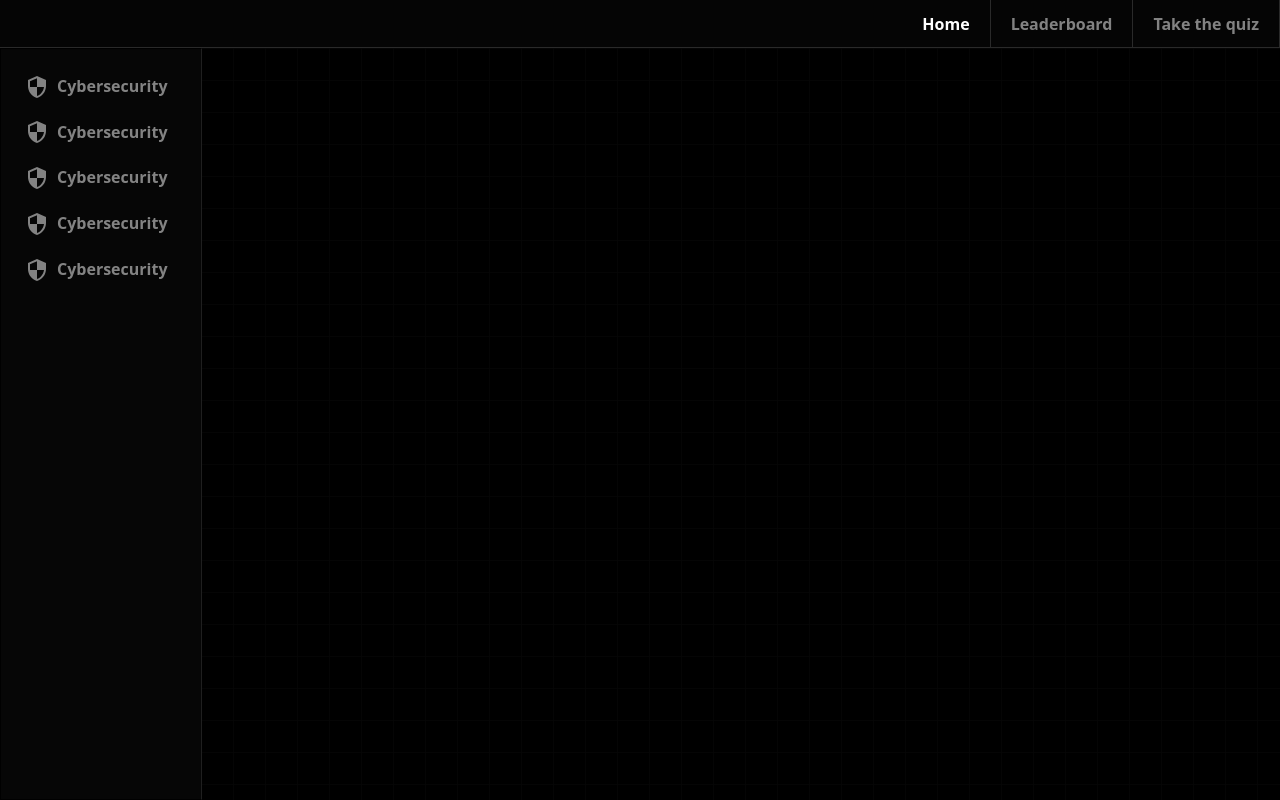
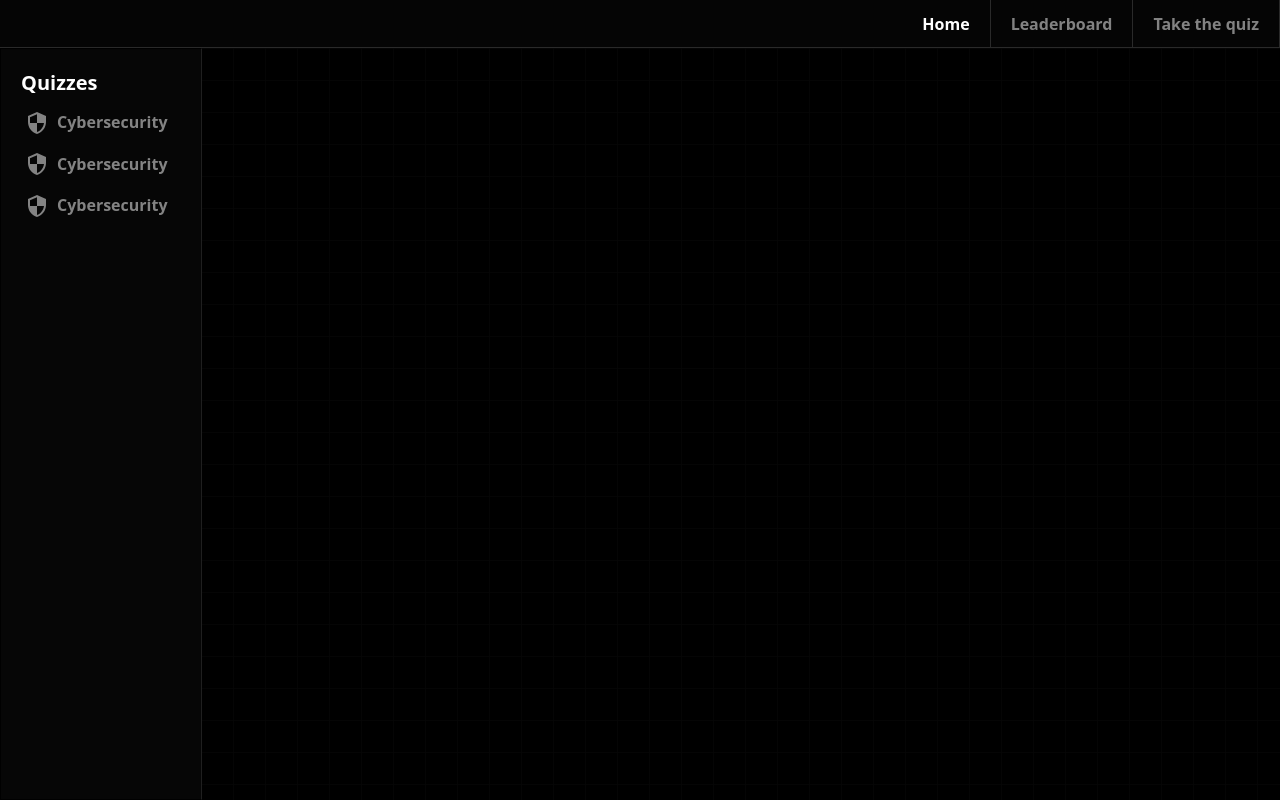
Before and after one commit to gopher93185789/quizzy, a Next.js app: page /quiz in a window 1280 px wide. Built offline with nearby package versions, Linux system fonts and the light colour scheme.

Commit message:
update button count

```diff
--- a/src/components/SideNavbar.tsx
+++ b/src/components/SideNavbar.tsx
@@ -26,8 +26,9 @@ export function SideNavbar() {
   return (
     <>
       <div className="h-full w-58 border p-5 border-r-white/10  bg-primary">
-      <div className="w-full h-fit flex flex-col gap-3">
-        {Array(5).fill(0).map((_, k) => (
+      <div className="w-full h-fit flex flex-col gap-2">
+        <p className="text-white font-bold text-xl">Quizzes</p>
+        {Array(3).fill(0).map((_, k) => (
             <IconButton key={k} title="Cybersecurity" icon={<SecurityIcon/>} />
         ))}
       </div>
```
